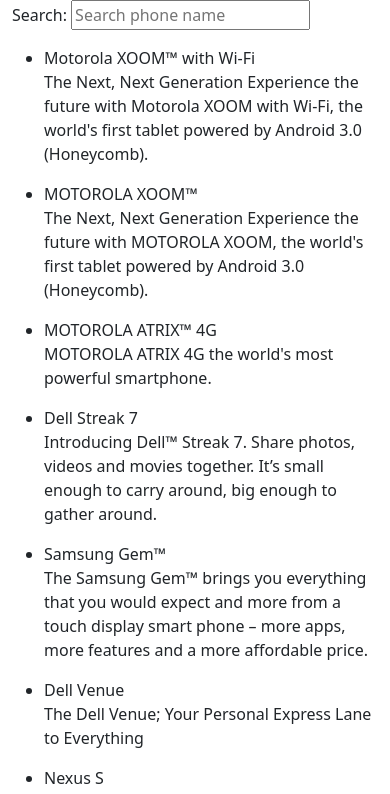
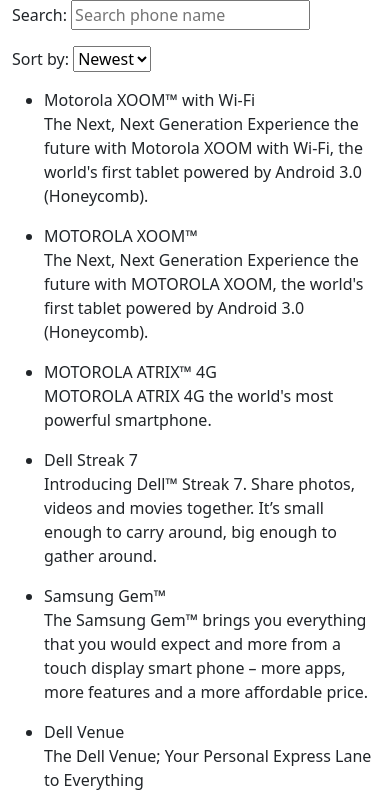
Before and after one commit to tony-nyagah/phonecat, a Vue app in the folder vue-phonecat/: page / in a window 390 px wide. Shown: the top 794 px of the page. Built offline with nearby package versions, Linux system fonts and the light colour scheme.

Commit message:
added a button for sorting the phone list - added a test to ensure the phone list displays the newest phones on first rendering

```diff
--- a/vue-phonecat/src/components/PhoneList.vue
+++ b/vue-phonecat/src/components/PhoneList.vue
@@ -7,14 +7,37 @@
         return {
             phones: json,
             searchQuery: "",
+            orderChoices: ["Name", "Newest"],
+            selectedSortChoice: "Newest",
         }
     },
-    computed: {
+    methods: {
         filteredPhones() {
             let filteredPhones = this.phones.filter(phone => {
                 return phone.name.toLowerCase().includes(this.searchQuery.toLowerCase());
             });
             return filteredPhones;
+        },
+
+        sortedPhones() {
+            let unsortedPhones = this.filteredPhones();
+            if (this.selectedSortChoice === "Name") {
+                unsortedPhones.sort((a, b) => {
+                    return a.name.toLowerCase() > b.name.toLowerCase()
+                })
+            }
+            else if (this.selectedSortChoice === "Newest") {
+                unsortedPhones.sort((a, b) => {
+                    return b.age > a.age;
+                })
+            }
+            let sortedPhones = unsortedPhones;
+            return sortedPhones;
+        }
+    },
+    computed: {
+        filteredAndSortedPhones() {
+            return this.sortedPhones();
         }
     },
 }
@@ -30,17 +53,24 @@
                     Search:
                     <input placeholder="Search phone name" v-model="searchQuery" />
                 </p>
+
+                <p>
+                    Sort by:
+                    <select v-model="selectedSortChoice">
+                        <option v-for="choice in orderChoices">{{ choice }}</option>
+                    </select>
+                </p>
             </div>
             <div class="col-md-10">
-                <ul>
+                <ul class="phones">
                     <!-- filteredPhones is a function that checks to see if what is in searchQuery is in any of the phone names -->
-                    <li v-for="phone in filteredPhones" :key="phone.id">
+                    <li v-for="phone in filteredAndSortedPhones" :key="phone.id">
                         <span>{{ phone.name }}</span>
                         <p>{{ phone.snippet }}</p>
                     </li>
                 </ul>
             </div>
-            <p>Total number of phones: {{ filteredPhones.length }}</p>
+            <p>Total number of phones: {{ filteredAndSortedPhones.length }}</p>
         </div>
     </div>
 </template>
```
Also changed, not shown: 1 other file (tests, documents, lock files or other folders).
